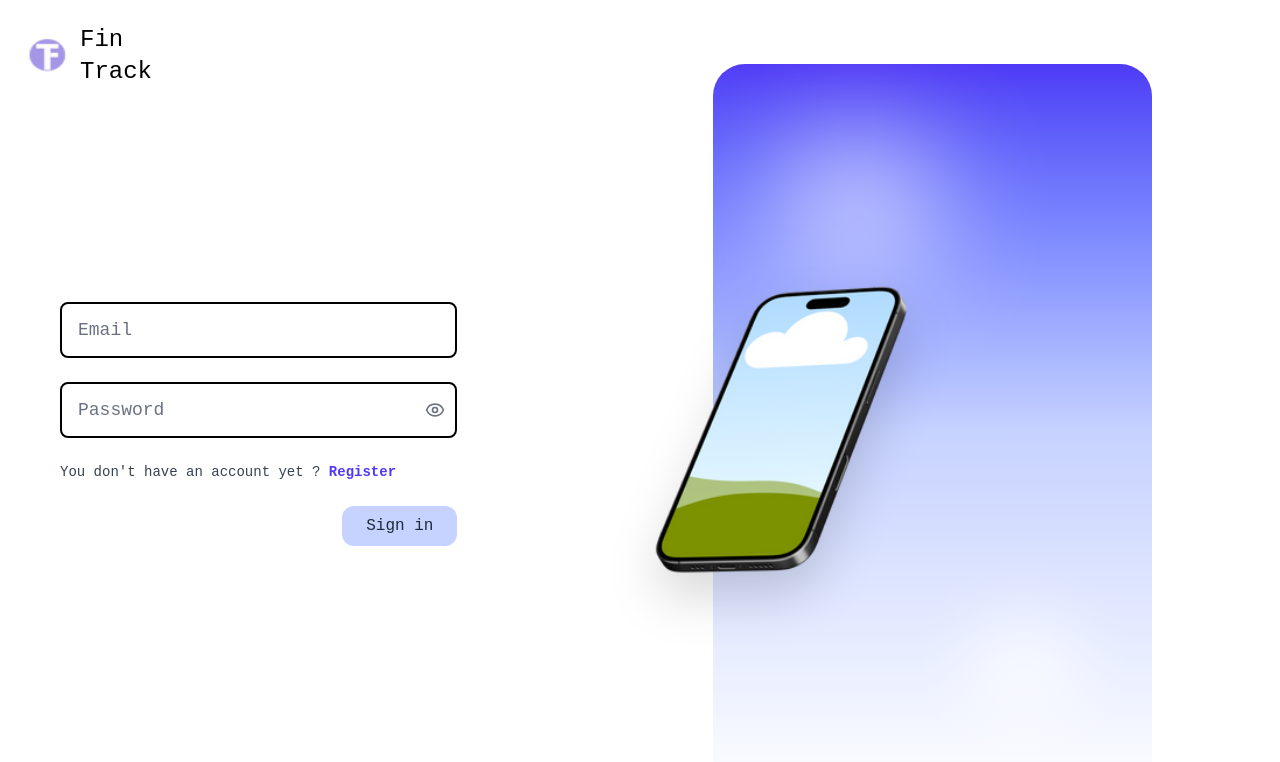
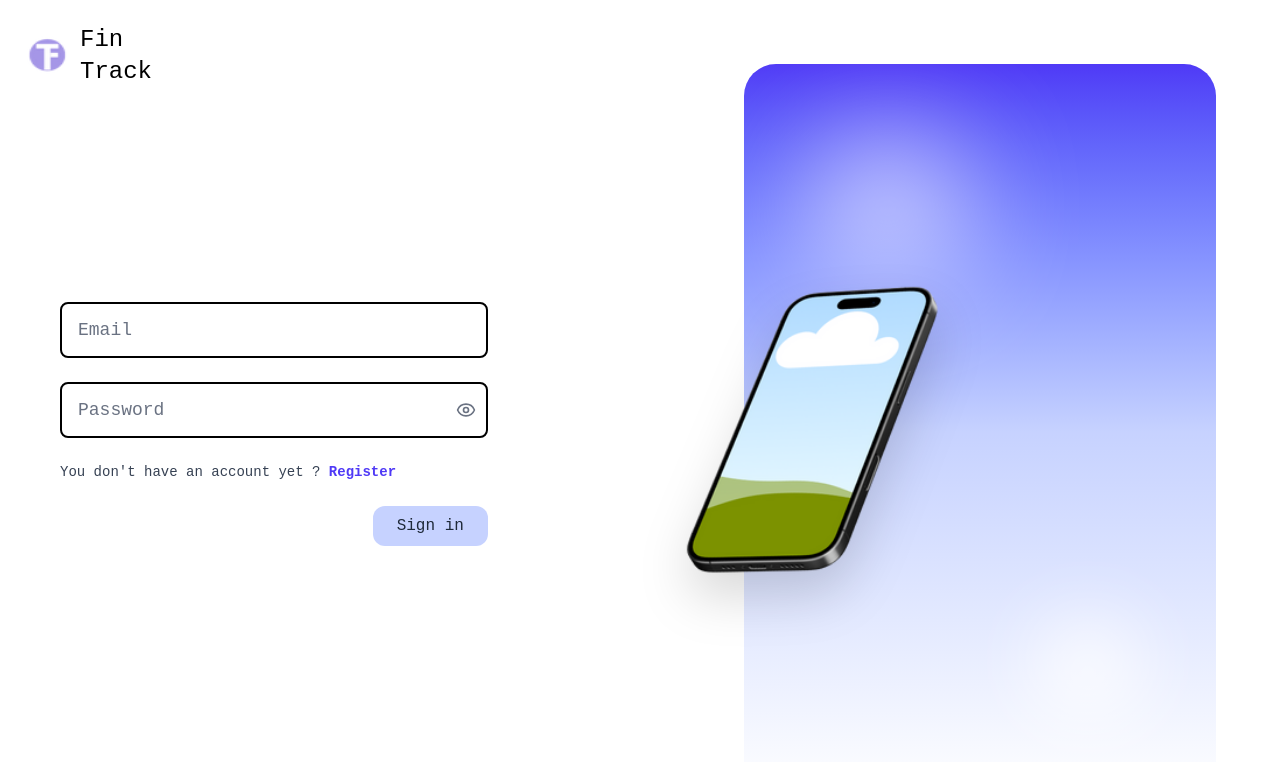
Before and after one commit to ngocdao-alt/FinTrack, a React (Vite) app: page /login in a window 1280 px wide. Shown: the top 762 px of the page. Built offline with nearby package versions, Linux system fonts and the light colour scheme; no server answers.

Commit message:
Fix LoginPage

```diff
--- a/src/Pages/LoginPage.jsx
+++ b/src/Pages/LoginPage.jsx
@@ -221,7 +221,7 @@ export default function Login() {
         {/* Right column: phone image on gradient - Match the design */}
         <div
           className="
-            relative mt-[5%] mr-[10%] ml-[20%] rounded-4xl border-gray-300 bg-gradient-to-b from-indigo-600 via-indigo-200 to-white flex items-center justify-center
+            relative mt-[5%] mr-[5%] ml-[20%] rounded-4xl border-gray-300 bg-gradient-to-b from-indigo-600 via-indigo-200 to-white flex items-center justify-center
             lg:w-1/2
         ">
           <img src={phoneImg} alt="Phone" className=" w-[320px] lg:w-[420px] drop-shadow-2xl md:absolute md:-left-35 md:z-100" />
```
